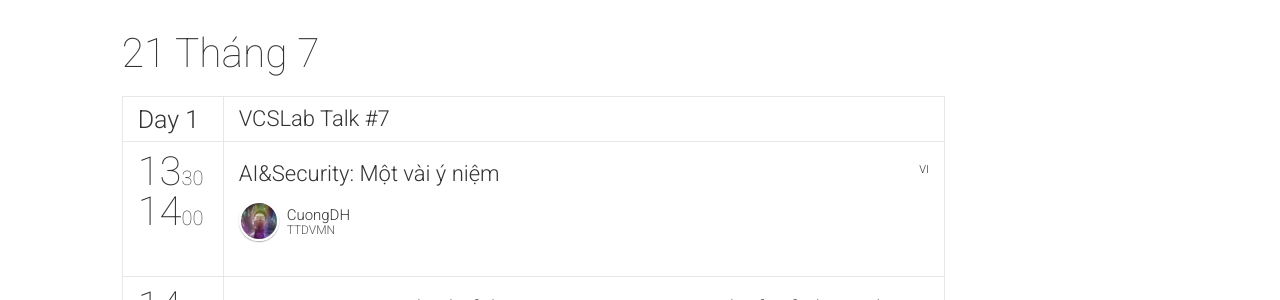
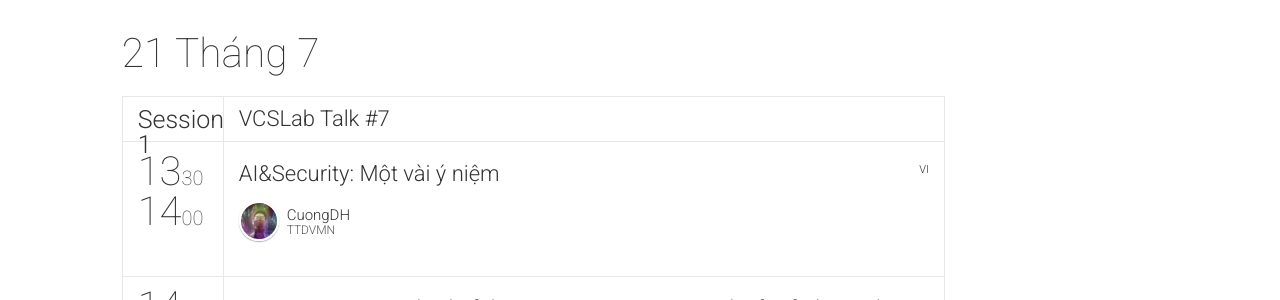
Before and after one commit to vcslab/talk, a Jekyll site: the page built from schedule.html, in a window 1280 px wide and 1400 px high, scrolled down 281 px. Shown: the part 155-455 px from the top of the window. Built offline with Jekyll 4.4.1, drawn with Linux system fonts in a browser that asks for light colours; nearby versions of some CDN libraries; comment, search, counter and statistics services are not loaded.

Commit message:
Update schedule.html

```diff
--- a/_includes/schedule.html
+++ b/_includes/schedule.html
@@ -5,7 +5,7 @@
         <div class="schedule-table col-lg-8 col-md-10 col-md-offset-1">
             <h4 class="schedule-table-heading">{{ day.dateReadable }}</h4>
             <div class="timeslot track-header stick-header">
-                <div class="track-header-label">Day {{ forloop.index }}</div>
+                <div class="track-header-label">Session {{ forloop.index }}</div>
                 <div class="timeslot-elements flexbox-wrapper">
                     {% for track in day.tracks %}
                     {% assign trackColWidth = 12 | divided_by: forloop.length %}
```
